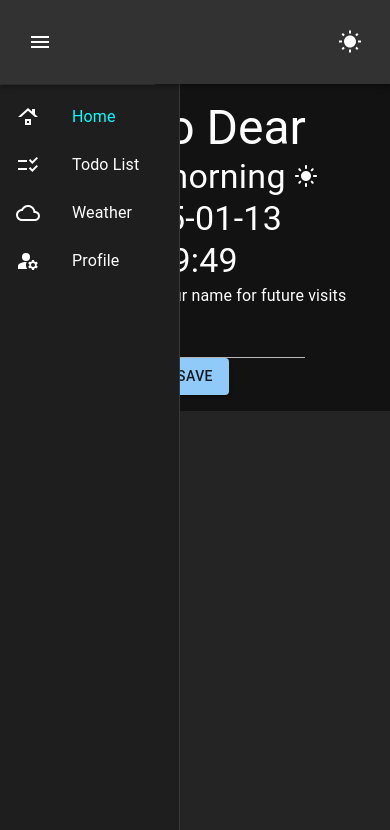
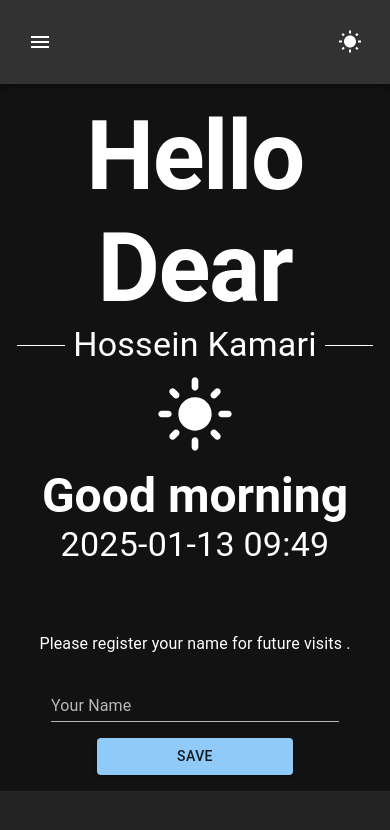
Before and after one commit to HosseinKM2000/Dian-React-Test, a React (Vite) app: page / in a window 390 px wide. Shown: the top 830 px of the page. Built offline with nearby package versions, Linux system fonts and the light colour scheme.

Commit message:
home page became responsive and  split

```diff
--- a/src/App.css
+++ b/src/App.css
@@ -5,12 +5,13 @@
 body {
   margin: 0;
   padding: 0;
+  overflow-x: hidden;
 }
 main {
+  width: 100vw;
   height: 100vh;
   display: flex;
   flex-direction: column;
-  width: 100%;
 }
 .MuiDrawer-root.MuiDrawer-docked.css-tsd4gk-MuiDrawer-docked {
   width: fit-content;
@@ -18,6 +19,6 @@ main {
 
 @media (max-width: 900px) {
   .MuiDrawer-root.MuiDrawer-docked.css-tsd4gk-MuiDrawer-docked {
-    position: absolute ;
+    position: absolute;
   }
 }
--- /dev/null
+++ b/src/components/Home/Greeting/index.tsx
@@ -0,0 +1,38 @@
+import { Box, Theme, Typography } from "@mui/material";
+
+const Greeting = ({ theme }: { theme: Theme }) => {
+  return (
+    <>
+      {" "}
+      <Typography variant="h1" fontWeight={"bold"}>
+        Hello Dear
+      </Typography>
+      <Box
+        display={"flex"}
+        width={"100%"}
+        justifyContent={"center"}
+        alignItems={"center"}
+      >
+        <Box
+          width={{ xs: "3rem", md: "10rem" }}
+          sx={{
+            height: "1px",
+            backgroundColor: theme.palette.text.primary,
+          }}
+        ></Box>
+        <Typography variant="h4" fontWeight={"400"} px={1}>
+          Hossein Kamari
+        </Typography>
+        <Box
+          width={{ xs: "3rem", md: "10rem" }}
+          sx={{
+            height: "1px",
+            backgroundColor: theme.palette.text.primary,
+          }}
+        ></Box>
+      </Box>
+    </>
+  );
+};
+
+export default Greeting;
--- /dev/null
+++ b/src/components/Home/Time/index.tsx
@@ -0,0 +1,42 @@
+import BedtimeIcon from "@mui/icons-material/Bedtime";
+import LightModeIcon from "@mui/icons-material/LightMode";
+import WbTwilightIcon from "@mui/icons-material/WbTwilight";
+import { Box, Typography } from "@mui/material";
+import React, { useEffect } from "react";
+import { getCurrentTimeInfo } from "../../../functions";
+import { TimeInfoType } from "../../../types/functions";
+
+const Time = () => {
+  const [currentTimeInfo, setCurrentTimeInfo] = React.useState<TimeInfoType>();
+  const iconStyle = { width: "5rem", height: "5rem", margin: "0.5rem 0" };
+
+  useEffect(() => {
+    const timeInfo = getCurrentTimeInfo();
+    setCurrentTimeInfo(timeInfo);
+  }, []);
+  return (
+    <>
+      {" "}
+      <Box>
+        {" "}
+        {currentTimeInfo?.timeOfDay === "morning" ||
+        currentTimeInfo?.timeOfDay === "noon" ||
+        currentTimeInfo?.timeOfDay === "afternoon" ? (
+          <LightModeIcon sx={iconStyle} />
+        ) : currentTimeInfo?.timeOfDay === "evening" ? (
+          <WbTwilightIcon sx={iconStyle} />
+        ) : (
+          <BedtimeIcon sx={iconStyle} />
+        )}
+      </Box>
+      <Typography variant="h3" fontWeight={600}>
+        Good {currentTimeInfo?.timeOfDay}{" "}
+      </Typography>
+      <Typography variant="h4">
+        {currentTimeInfo?.currentDate} {currentTimeInfo?.currentTime}
+      </Typography>
+    </>
+  );
+};
+
+export default Time;
--- a/src/components/Layout/Navbar/index.tsx
+++ b/src/components/Layout/Navbar/index.tsx
@@ -23,7 +23,7 @@ function Navbar() {
     <AppBar
       position="relative"
       color="inherit"
-      sx={{ minHeight: "10%", zIndex: 10 }}
+      sx={{ minHeight: "10%", zIndex: 10, width: "100%" }}
     >
       <Container maxWidth="xl" sx={{ my: "auto" }}>
         <Toolbar
--- a/src/context/index.ts
+++ b/src/context/index.ts
@@ -3,7 +3,7 @@ import { createContext, Dispatch } from "react";
 import { ActionType, ContextType } from "../types/context";
 
 export const initialState: ContextType = {
-  drawerStatus: true,
+  drawerStatus: window.screen.width > 900 ? true : false,
   isDarkMode: true,
 };
 
--- a/src/functions/index.ts
+++ b/src/functions/index.ts
@@ -1,6 +1,6 @@
-import { TimeInfo } from "../types/functions";
+import { TimeInfoType } from "../types/functions";
 
-function getCurrentTimeInfo(): TimeInfo {
+function getCurrentTimeInfo(): TimeInfoType {
   const now = new Date();
 
   // Format the current time (HH:mm:ss)
--- a/src/types/functions.ts
+++ b/src/types/functions.ts
@@ -1,4 +1,4 @@
-export type TimeInfo = {
+export type TimeInfoType = {
   currentTime: string; // Formatted current time
   currentDate: string; // Formatted current date
   timeOfDay: "morning" | "noon" | "afternoon" | "evening" | "night"; // Time period
--- a/src/view/Home/index.tsx
+++ b/src/view/Home/index.tsx
@@ -1,21 +1,12 @@
 import { Button, TextField, Typography, useTheme } from "@mui/material";
 import Box from "@mui/material/Box";
-import React, { useEffect, useRef } from "react";
-import { getCurrentTimeInfo } from "../../functions";
-import { TimeInfo } from "../../types/functions";
-import LightModeIcon from "@mui/icons-material/LightMode";
-import WbTwilightIcon from "@mui/icons-material/WbTwilight";
-import BedtimeIcon from "@mui/icons-material/Bedtime";
+import { useRef } from "react";
+import Greeting from "../../components/Home/Greeting";
+import Time from "../../components/Home/Time";
 
 const Home = () => {
-  const [currentTimeInfo, setCurrentTimeInfo] = React.useState<TimeInfo>();
   const inputRef = useRef<HTMLInputElement | null>(null);
   const theme = useTheme();
-
-  useEffect(() => {
-    const timeInfo = getCurrentTimeInfo();
-    setCurrentTimeInfo(timeInfo);
-  }, []);
 
   const saveName = () => {
     if (inputRef.current?.value && inputRef.current?.value?.length > 3) {
@@ -28,6 +19,7 @@ const Home = () => {
 
   return (
     <Box
+      width={"100%"}
       height={"auto"}
       flexGrow={1}
       display={"flex"}
@@ -36,35 +28,41 @@ const Home = () => {
       alignItems={"center"}
       bgcolor={theme.palette.background.default}
       color={theme.palette.text.primary}
+      textAlign={"center"}
       padding={2}
     >
-      <Typography variant="h3">Hello Dear</Typography>
-      <Typography variant="h4">
-        good {currentTimeInfo?.timeOfDay}{" "}
-        {currentTimeInfo?.timeOfDay === "morning" ||
-        currentTimeInfo?.timeOfDay === "noon" ||
-        currentTimeInfo?.timeOfDay === "afternoon" ? (
-          <LightModeIcon />
-        ) : currentTimeInfo?.timeOfDay === "evening" ? (
-          <WbTwilightIcon />
-        ) : (
-          <BedtimeIcon />
-        )}
-      </Typography>
-      <Typography variant="h4">{currentTimeInfo?.currentDate}</Typography>
-      <Typography variant="h4">{currentTimeInfo?.currentTime}</Typography>
+      <Greeting theme={theme} />
+
+      {/* show Time and Date */}
+      <Time />
+
+      {/* get user name */}
+      <Box
+        display={"flex"}
+        flexDirection={"column"}
+        alignItems={"center"}
+        mt={8}
+        width={"100%"}
+        rowGap={2}
+      >
         <Typography variant="subtitle1">
-        Please register your name for future visits
+          Please register your name for future visits .
         </Typography>
         <TextField
           id="name"
           label="Your Name"
           variant="standard"
           inputRef={inputRef}
+          sx={{ width: "18rem" }}
         />
-      <Button variant="contained" onClick={saveName}>
+        <Button
+          variant="contained"
+          onClick={saveName}
+          sx={{ paddingX: "5rem" }}
+        >
           save
         </Button>
+      </Box>
     </Box>
   );
 };
```
Also changed, not shown: src/components/Home/UserInfo/index.tsx (deleted, +0 -9 lines). Lines whose indentation alone changed are shown as unchanged.
